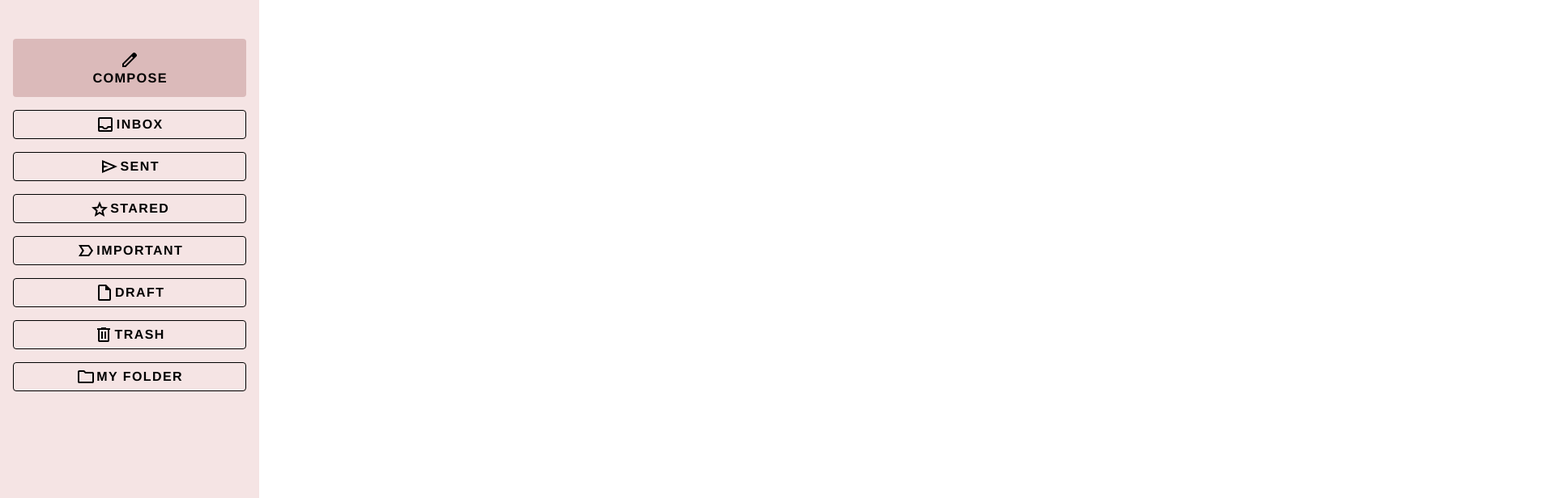
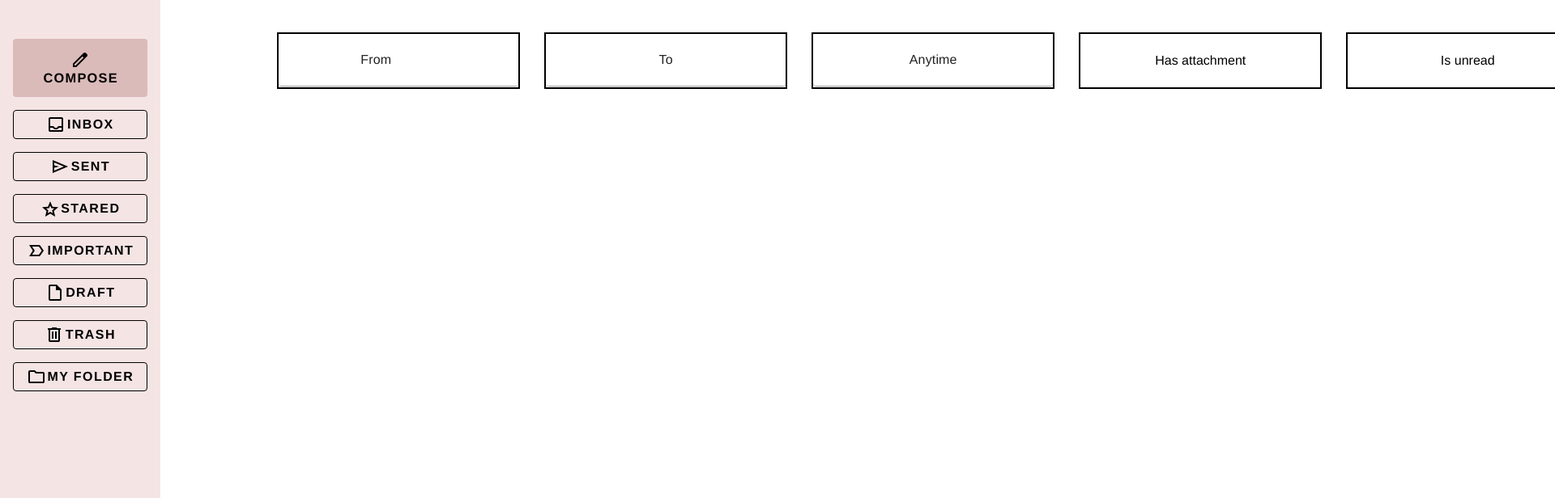
Before and after one commit to abdelrahmanbassam/Mail-Server, a Vue app in the folder frontend/: page / in a window 1280 px wide. Shown: the top 616 px of the page at 81% size, 1920 px wide, since content can reach past the window. Built offline with nearby package versions, Linux system fonts and the light colour scheme.

Commit message:
navbar and sidebar

```diff
--- a/frontend/src/main.js
+++ b/frontend/src/main.js
@@ -9,6 +9,7 @@ import { createVuetify } from 'vuetify'
 import * as components from 'vuetify/components'
 import * as directives from 'vuetify/directives'
 
+
 const vuetify = createVuetify({
   components,
   directives,
--- a/frontend/src/views/Mails/MailListView.vue
+++ b/frontend/src/views/Mails/MailListView.vue
@@ -1,16 +1,21 @@
 <template>
-    <div>
+    <div class="show">
         <SideBar/>
+        <NavBar/>
     </div>
 </template>
 
 <script>
 import SideBar from '@/components/SideBar.vue';
+import NavBar from '@/views/NavBar.vue';
 export default {
-    components: {SideBar, }
+    components: {SideBar, NavBar,}
 }
 </script>
 
 <style>
+.show{
+    display: flex;
+}
 
 </style>
--- a/frontend/src/views/NavBar.vue
+++ b/frontend/src/views/NavBar.vue
@@ -1,13 +1,203 @@
 <template>
+    <div class="nav-bar">
+    <div class="Frombutton">
+    <v-card
+      class="mx-auto"
+    >
+      <v-list v-model:opened="openfrom">
+        <!-- <v-list-item prepend-icon="mdi-home" title="Home"></v-list-item> -->
 
-</template>
+        <v-list-group value="Users">
+          <template v-slot:activator="{ props }">
+            <!-- <v-list-item
+              v-bind="props"
+              prepend-icon="mdi-account-circle"
+              title="From"
+            ></v-list-item> -->
+            <v-list-item v-bind="props" title="From"></v-list-item>
+          </template>
+
+            <v-list-item
+              v-for="([title, icon], i) in crudsfrom"
+              :key="i"
+              :value="title"
+              :title="title"
+              :prepend-icon="icon"
+            ></v-list-item>
+          </v-list-group>
+      </v-list>
+    </v-card>
+</div>
+<div class="Tobutton">
+    <v-card
+      class="mx-auto"
+    >
+      <v-list v-model:opened="opento">
+        <!-- <v-list-item prepend-icon="mdi-home" title="Home"></v-list-item> -->
+
+        <v-list-group value="Users">
+          <template v-slot:activator="{ props }">
+            <v-list-item
+              v-bind="props"
+              prepend-icon="mdi-account-circle"
+              title="To"
+            ></v-list-item>
+          </template>
+
+            <v-list-item
+              v-for="([title, icon], i) in crudsto"
+              :key="i"
+              :value="title"
+              :title="title"
+              :prepend-icon="icon"
+            ></v-list-item>
+          </v-list-group>
+      </v-list>
+    </v-card>
+</div>
+<div class="Anytimebutton">
+    <v-card
+      class="mx-auto"
+    >
+      <v-list v-model:opened="openanytime">
+        <!-- <v-list-item prepend-icon="mdi-home" title="Home"></v-list-item> -->
+
+        <v-list-group value="Users">
+          <template v-slot:activator="{ props }">
+            <v-list-item
+              v-bind="props"
+              prepend-icon="mdi-account-circle"
+              title="Anytime"
+            ></v-list-item>
+          </template>
+
+            <v-list-item
+              v-for="([title, icon], i) in crudsanytime"
+              :key="i"
+              :value="title"
+              :title="title"
+              :prepend-icon="icon"
+            ></v-list-item>
+          </v-list-group>
+      </v-list>
+    </v-card>
+</div>
+<button id="hasattachmentbutton" @click="changeColorhasattachment">Has attachment</button>
+<button id="isunreadbutton" @click="changeColorisunread">Is unread</button>
+</div>
+  </template>
 
 <script>
-export default {
-
-}
+  export default {
+    data: () => ({
+      openfrom: [],
+      adminsfrom: [
+        ['Management', 'mdi-account-multiple-outline'],
+        ['Settings', 'mdi-cog-outline'],
+      ],
+      crudsfrom: [
+        ['Create', 'mdi-plus-outline'],
+        ['Read', 'mdi-file-outline'],
+        ['Update', 'mdi-update'],
+        ['Delete', 'mdi-delete'],
+      ],
+      opento: [],
+      adminsto: [
+        ['Management', 'mdi-account-multiple-outline'],
+        ['Settings', 'mdi-cog-outline'],
+      ],
+      crudsto: [
+        ['Create', 'mdi-plus-outline'],
+        ['Read', 'mdi-file-outline'],
+        ['Update', 'mdi-update'],
+        ['Delete', 'mdi-delete'],
+      ],
+      openanytime: [],
+      adminsanytime: [
+        ['Management', 'mdi-account-multiple-outline'],
+        ['Settings', 'mdi-cog-outline'],
+      ],
+      crudsanytime: [
+        ['Create', 'mdi-plus-outline'],
+        ['Read', 'mdi-file-outline'],
+        ['Update', 'mdi-update'],
+        ['Delete', 'mdi-delete'],
+      ],
+    }),
+    methods: {
+    changeColorhasattachment() {
+      var button = document.getElementById("hasattachmentbutton");
+      button.classList.toggle("blue");
+    },
+    changeColorisunread() {
+      var button = document.getElementById("isunreadbutton");
+      button.classList.toggle("blue");
+    },
+  },
+  }
 </script>
 
-<style>
+<style scoped>
+.Frombutton{
+    /* background: rgb(197, 102, 24); */
+    /* margin-left: 150%; */
+    border: 2px solid black;
+    width: 300px; /* Set the desired width */
+    height: 70px; /* Set the desired height */
+}
+.Tobutton{
+    /* background: rgb(103, 8, 228); */
+    margin-left: 30px;
+    border: 2px solid black;
+    width: 300px; /* Set the desired width */
+    height: 70px; /* Set the desired height */
+}
+.Anytimebutton{
+    /* background: rgb(197, 102, 24) ; */
+    margin-left: 30px;
+    border: 2px solid black;
+    width: 300px; /* Set the desired width */
+    height: 70px; /* Set the desired height */
+}
+
+#hasattachmentbutton {
+    margin-left: 30px;
+      background-color: white; /* Initial color */
+      padding: 10px;
+      border: none;
+      border: 2px solid black;
+      color: black;
+      cursor: pointer;
+      width: 300px; /* Set the desired width */
+    height: 70px; /* Set the desired height */
+    }
+
+#hasattachmentbutton.blue {
+      background-color: blue; /* Color when clicked */
+    }
+    #isunreadbutton {
+    margin-left: 30px;
+      background-color: white; /* Initial color */
+      padding: 10px;
+      border: none;
+      border: 2px solid black;
+      color: black;
+      cursor: pointer;
+      width: 300px; /* Set the desired width */
+    height: 70px; /* Set the desired height */
+    }
+
+#isunreadbutton.blue {
+      background-color: blue; /* Color when clicked */
+    }
+.nav-bar{
+    /* background: rgb(245, 228, 228); */
+    display: flex;
+    flex-direction: row;
+    padding: 5vh 2vh  2vh 2vh;
+    margin-left: 10%;
+    /* height: 10vh;
+    width: 40vh; */
+}
 
 </style>
```
Also changed, not shown: frontend/src/router/index.js (+6 -1 lines).
